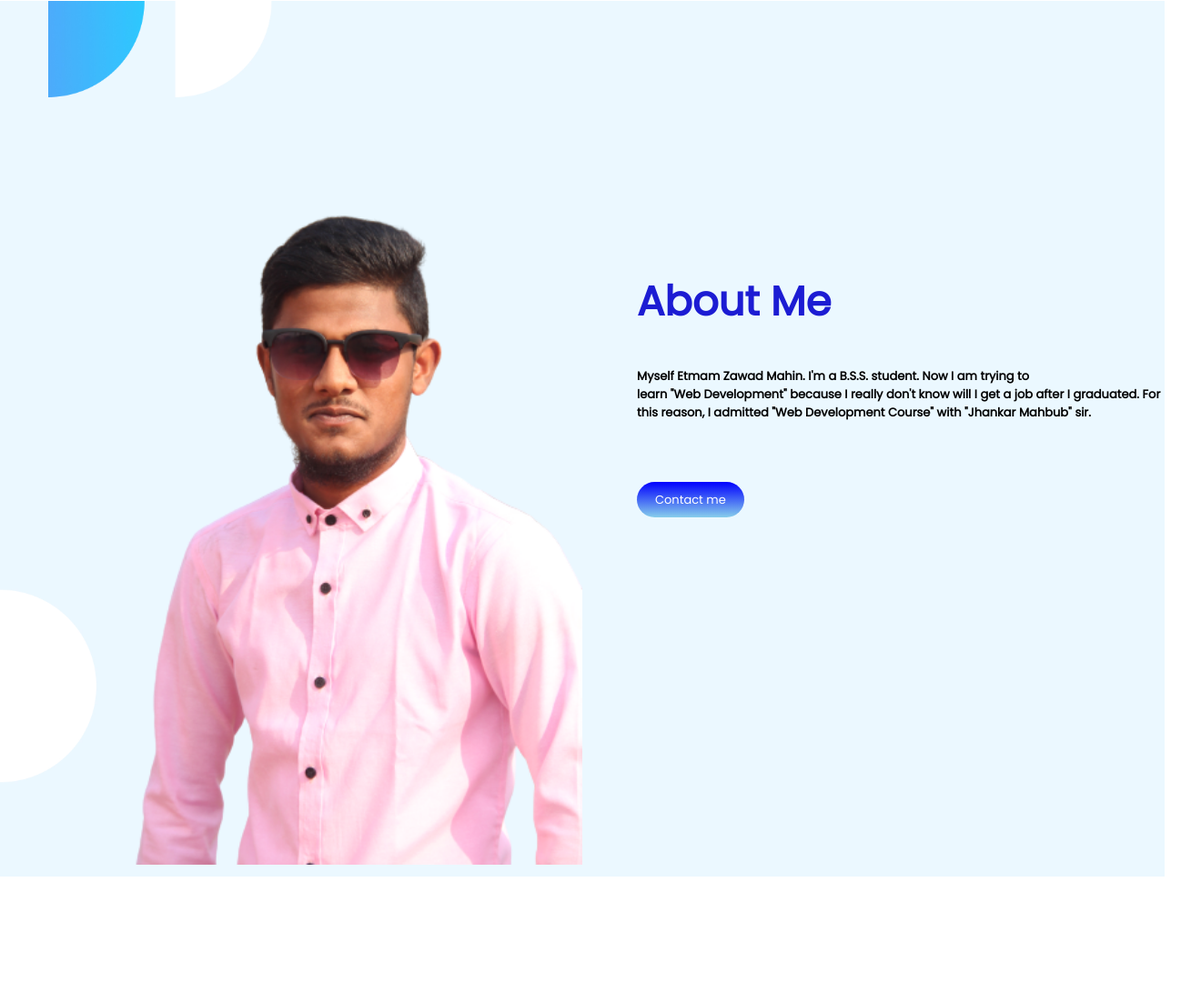
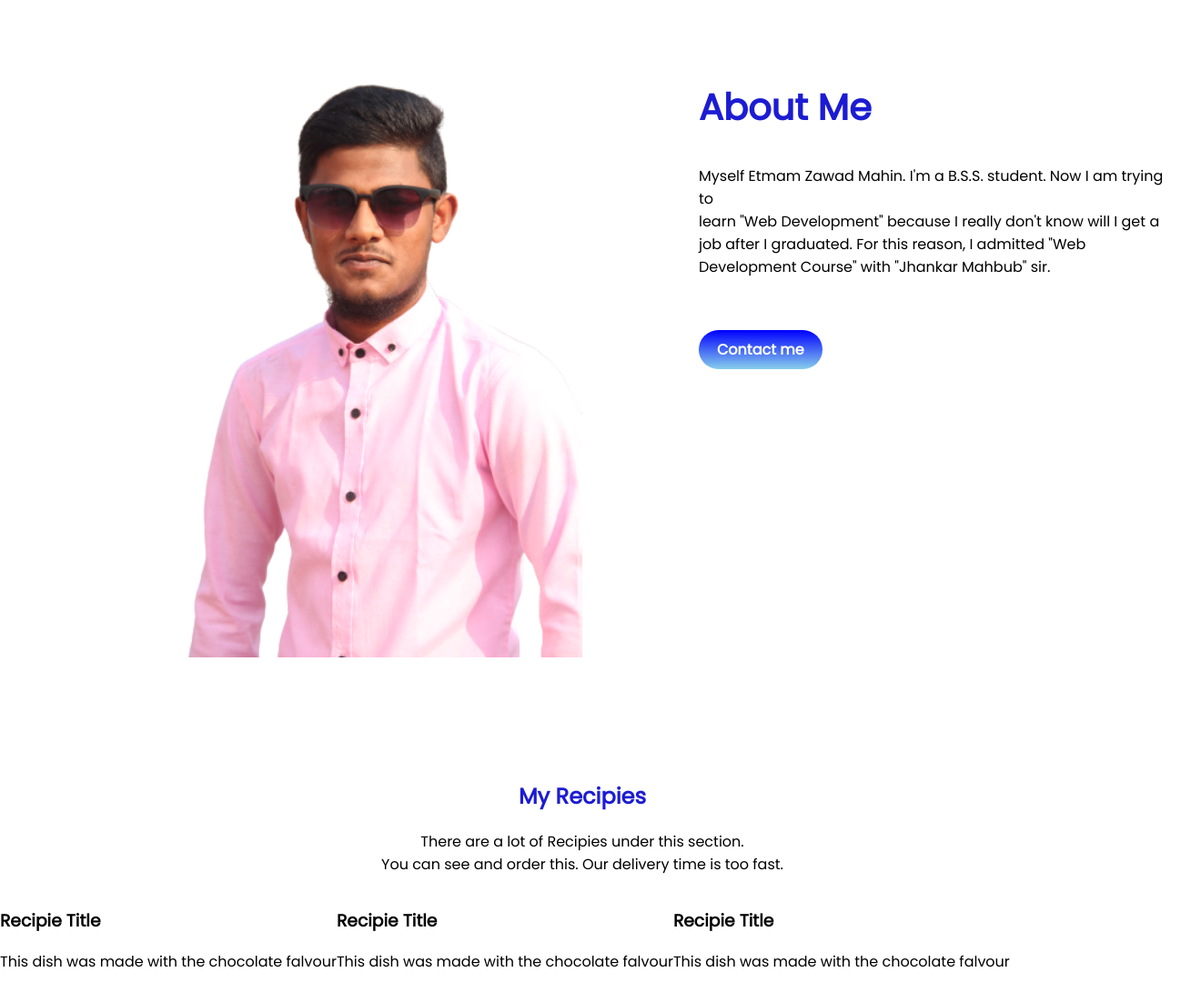
Before and after one commit to Mahin3712/Food-Court, a plain HTML site: page index.html in a window 1280 px wide. Shown: the part 692-1794 px from the top of the page at 91% size, 1309 px wide, since content can reach past the window. Before the commit the page ends 1676 px from the top, so only its background shows below. Drawn offline with Linux system fonts and the light colour scheme.

Commit message:
sixth commit

```diff
--- a/index.html
+++ b/index.html
@@ -13,10 +13,10 @@
 </head>
 
 <body>
-    <section>
-        <div class="half-width">
+    <section class="f-p flexible-container">
+        <div class="half-width"> <br><br><br>
             <h1><span class="orange-red">You</span> Can Eat, <br> Whatever You Want <br> With Food Court</h1>
-            <p>We provide you homemade food that would be so delicious and healthy you can't imagine! </p>
+            <p>We provide you homemade food that would be so delicious and healthy you can't imagine! </p><br>
             <a class="button" target="_blank" href="https://www.foodpanda.com.bd/">Order Food
             </a>
         </div>
@@ -24,7 +24,7 @@
             <img src="images/Group 8449 (1).png" alt="">
         </div>
     </section>
-    <section class="bg-img">
+    <section class="s-p flexible-container">
         <div class="half-width">
             <img src="images/IMG_3551-removebg-preview.png" alt="">
         </div>
@@ -34,8 +34,29 @@
             <p>Myself Etmam Zawad Mahin. I'm a B.S.S. student. Now I am trying to <br> learn "Web Development" because I
                 really don't know will I get a job after I graduated. For this reason, I admitted "Web Development
                 Course" with "Jhankar Mahbub" sir. </p>
-            <br>
+            <br><br>
             <a class="button" target="_blank" href="https://www.linkedin.com/in/etmam-zawad-191924216">Contact me</a>
+        </div>
+    </section>
+    <section class="center">
+        <h2>My Recipies</h2>
+        <p>There are a lot of Recipies under this section. <br> You can see and order this. Our delivery time is too
+            fast.</p>
+    </section>
+    <section class="t-p">
+        <div class="flexible-container">
+            <div>
+                <h3>Recipie Title</h3>
+                <p>This dish was made with the chocolate falvour</p>
+            </div>
+            <div>
+                <h3>Recipie Title</h3>
+                <p>This dish was made with the chocolate falvour</p>
+            </div>
+            <div>
+                <h3>Recipie Title</h3>
+                <p>This dish was made with the chocolate falvour</p>
+            </div>
         </div>
     </section>
 </body>
--- a/style.css
+++ b/style.css
@@ -1,41 +1,42 @@
 body{
     font-family: 'Poppins', sans-serif;
-    font-size: 30px;
     margin: 0;
 }
 h1{
     color: rgb(28, 28, 211);
-    font-weight: bold;
+    font-size: 40px;
+}
+h2{
+    color: rgb(28, 28, 211);
 }
 .orange-red{
     color: rgba(1, 1, 78, 0.938);
 }
 .button{
     text-decoration: none;
-    font-size: small;
     color: white;
     background-image: linear-gradient(blue, skyblue);
     padding: 10px 20px;
     border-radius: 25px;
+    font-weight: 700;
 }
-p{
-    font-size: small;
-    font-weight: bold;
-}
-section{
+
+.flexible-container{
     display: flex;
-    margin-bottom: 20px;
+    margin-bottom: 10%;
 }
 .half-width{
     width: 100%;
-    padding-top: 80px;
-    padding-left: 60px;
+    padding-left: 10%;
 }
 .half-width img{
     width: 100%;
-    padding-right: 5%;
 }
-.bg-img{
+.sp{
     background-image: url(images/Frame\ 57.jpg);
     background-size: cover;
+    background-repeat: no-repeat;
 }
+.center{
+    text-align: center;
+}
```
